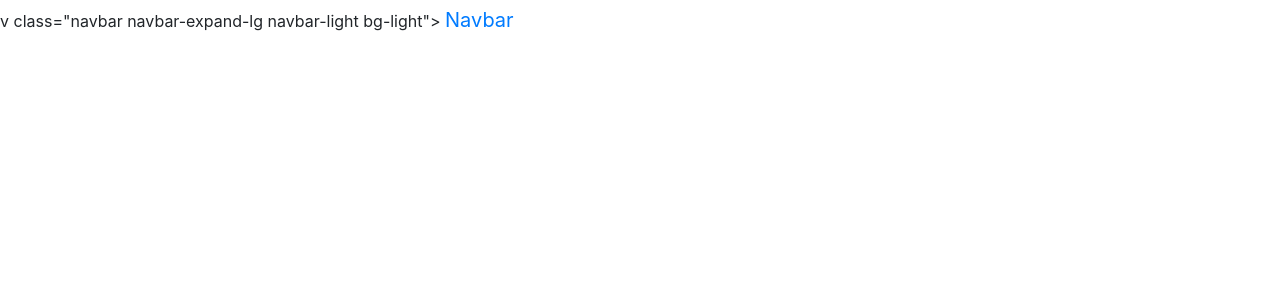
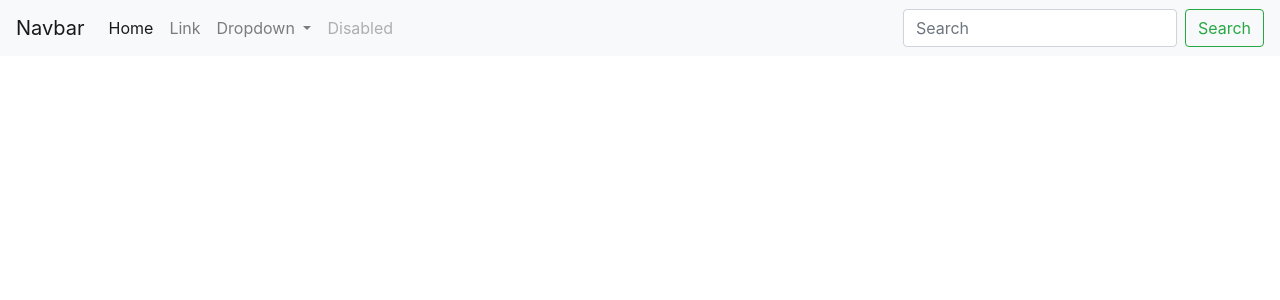
Before and after one commit to flxkrmr/flxkrmr.github.io, a Jekyll site: the page built from index.md, in a window 1280 px wide. Shown: the top 300 px of the page. Built offline with Jekyll 4.4.1, drawn with Linux system fonts in a browser that asks for light colours; our own code applies the rules of GitHub Pages for plain Markdown files.

Commit message:
Fix copy paste error

```diff
--- a/_includes/header.html
+++ b/_includes/header.html
@@ -1,4 +1,4 @@
-v class="navbar navbar-expand-lg navbar-light bg-light">
+<nav class="navbar navbar-expand-lg navbar-light bg-light">
   <a class="navbar-brand" href="#">Navbar</a>
   <button class="navbar-toggler" type="button" data-toggle="collapse" data-target="#navbarSupportedContent" aria-controls="navbarSupportedContent" aria-expanded="false" aria-label="Toggle navigation">
     <span class="navbar-toggler-icon"></span>
```
Lines whose indentation alone changed are shown as unchanged.
